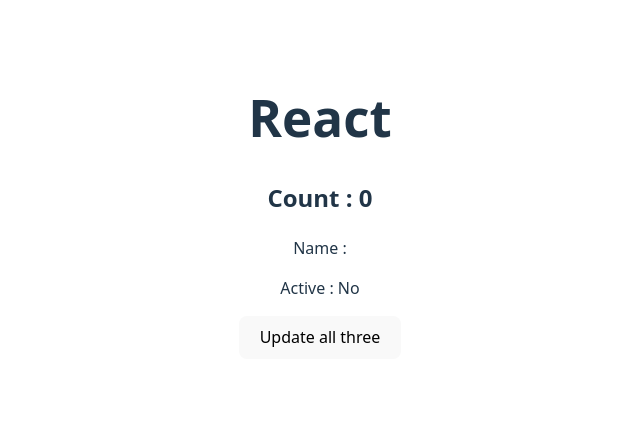
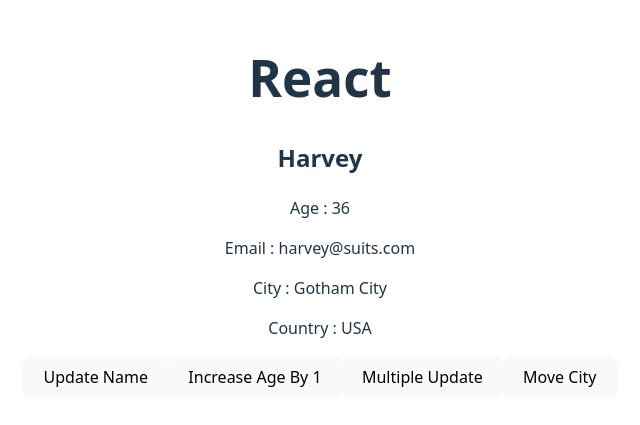
Before and after one commit to Mukunth90/core-concepts, a React (Vite) app: page / in a window 1280 px wide. Shown: the part 193-618 px from the top of the page, without its empty margins (320-960 px from the left). Built offline with nearby package versions, Linux system fonts and the light colour scheme.

Commit message:
useState with  objects

```diff
--- a/src/App.jsx
+++ b/src/App.jsx
@@ -3,6 +3,7 @@
 import { SimpleCounter } from './SimpleCounter';
 import { PrevStateCounter } from './PrevStateCounter';
 import { BatchingCounter } from './BatchingCounter';
+import { UserProfile } from './UserProfile';
 
 import './App.css';
 
@@ -15,7 +16,8 @@
       <LoginCard /> */}
       {/* <SimpleCounter /> */}
       {/* <PrevStateCounter /> */}
-      <BatchingCounter />
+      {/* <BatchingCounter /> */}
+      <UserProfile />
     </>
   );
 }
--- a/src/UserProfile.jsx
+++ b/src/UserProfile.jsx
@@ -5,13 +5,57 @@
     name: 'Harvey',
     age: 36,
     email: 'harvey@suits.com',
+    address: {
+      city: 'Gotham City',
+      country: 'USA',
+    },
   });
+
+  console.log(user);
+
+  const updateName = () => {
+    setUser({
+      ...user,
+      name: 'Harvey Spector',
+    });
+  };
+
+  const updateAge = () => {
+    setUser({
+      ...user,
+      age: user.age + 1,
+    });
+  };
+
+  const updateMultiple = () => {
+    setUser({
+      ...user,
+      name: 'Harvey Spector',
+      age: 37,
+    });
+  };
+
+  const updateCity = () => {
+    setUser({
+      ...user,
+      address: {
+        ...user.address,
+        city: 'Metropolis',
+      },
+    });
+  };
+
   return (
     <div>
-      <h2>User Profile</h2>
-      <p>Name : {user.name}</p>
+      <h2>{user.name}</h2>
       <p>Age : {user.age}</p>
       <p>Email : {user.email}</p>
+      <p>City : {user.address.city}</p>
+      <p>Country : {user.address.country}</p>
+      <button onClick={updateName}>Update Name</button>
+      <button onClick={updateAge}>Increase Age By 1</button>
+      <button onClick={updateMultiple}>Multiple Update</button>
+      <button onClick={updateCity}>Move City</button>
     </div>
   );
 };
```
